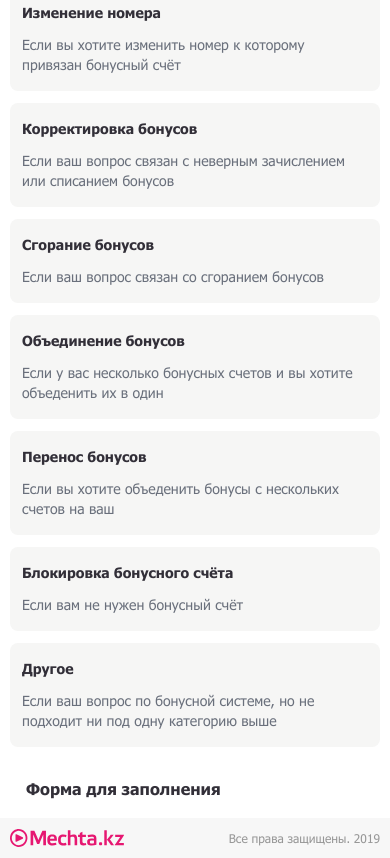
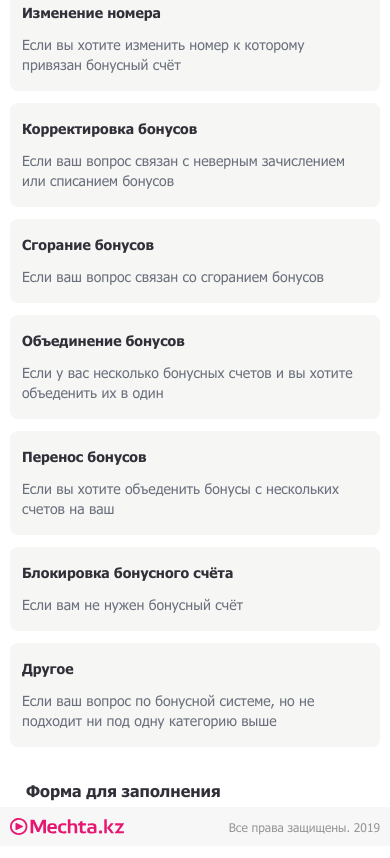
Before and after one commit to rakhatyeskenov/bonus_handling_page_mechta, a plain HTML site: page index.html in a window 390 px wide. Shown: the part 581-1439 px from the top of the page. Drawn offline with Linux system fonts and the light colour scheme.

Commit message:
title form fixed

```diff
--- a/css/style.css
+++ b/css/style.css
@@ -251,7 +251,9 @@ main {
 }
 
 .form_title {
-  margin: 30px 0px 0px 34px;
+  margin: 34px 0px -12px 34px;
+  position: relative;
+  z-index: 1000;
 }
 
 .categories {
@@ -333,6 +335,10 @@ a.alink {
   pointer-events: none;
   text-decoration: none;
   color: #322F38;
+}
+
+.title_mob_form {
+  display: none;
 }
 
 @media (max-width: 767px) {
@@ -458,15 +464,17 @@ a.alink {
   }
 
   .title_mob_form {
-    margin: 0 0 0 16px;
+    display: initial;
+    position: absolute;
+    margin: -8px 0 0px 16px;
+    z-index: 1000;
+
     font-family: 'Tahoma';
     font-style: normal;
     font-weight: 700;
     font-size: 16px;
     line-height: 145.7%;
     color: #322F38;
-    margin-bottom: -2px;
-    margin-top: -10px;
   }
   a.alink {
     pointer-events: auto;
--- a/index.html
+++ b/index.html
@@ -111,8 +111,8 @@
               <p>Если ваш вопрос по бонусной системе, но не подходит ни под одну категорию выше</p>
             </li>
           </ul></a>
+          <h3 class="title_mob_form">Форма для заполнения</h3>
           <div class="bonuses__form-mob">
-            <h3 class="title_mob_form">Форма для заполнения</h3>
             <script data-b24-form="inline/34/tle48b" data-skip-moving="true">
               (function(w,d,u){
                   var s=d.createElement('script');s.async=true;s.src=u+'?'+(Date.now()/180000|0);
```
